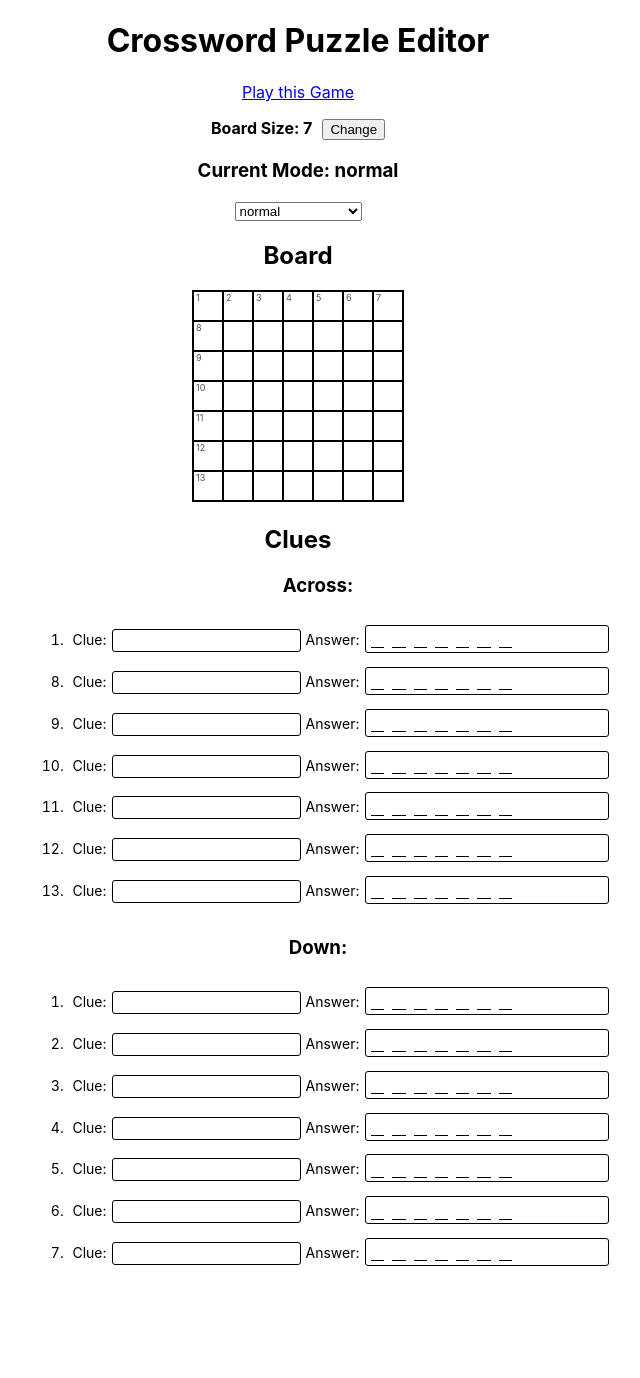
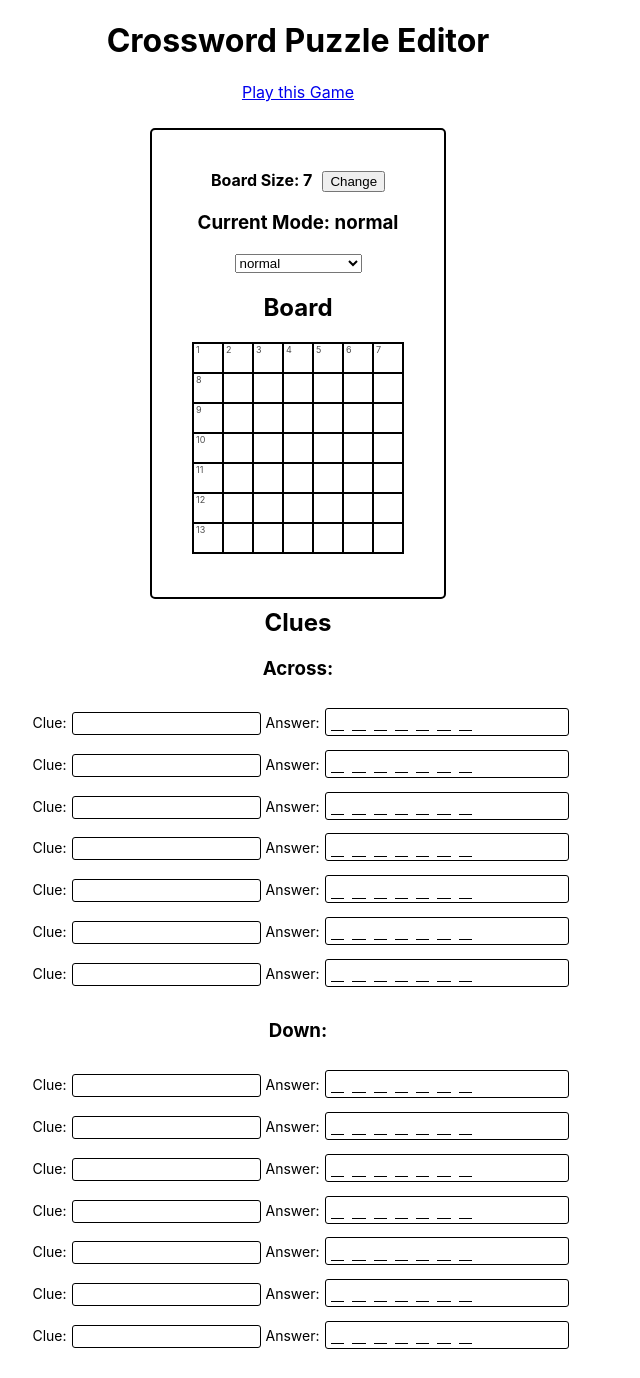
Before and after one commit to patrickweaver/crossword, a React (Create React App) app: page /editor in a window 1280 px wide. Shown: the whole page, without its empty margins (342-982 px from the left). Before the commit the page ends 1295 px from the top, so only its background shows below. Built offline with nearby package versions, Linux system fonts and the light colour scheme.

Commit message:
clues scroll behind board

```diff
--- a/src/Clues.css
+++ b/src/Clues.css
@@ -1,10 +1,12 @@
 .clue-answers {
   list-style-type: none;
+  padding: 0;
 }
 
 .clue-answers-list {
   text-align: left;
   margin: 0 auto;
+  padding: 0;
   display: inline-block;
   overflow: scroll;
 }
--- a/src/Editor.css
+++ b/src/Editor.css
@@ -5,3 +5,30 @@
 .editor {
   text-align: center;
 }
+
+.header {
+  position: fixed;
+  top: 0;
+  width: 100%;
+  background-color: white;
+}
+
+#board-wrapper {
+  position: fixed;
+  top: 0;
+  width: 100%;
+  margin-top: 8em;
+}
+
+#board-container {
+  border: 2px solid black;
+  border-radius: 5px;
+  padding: 40px;
+  display: inline-block;
+  margin: 0 auto;
+  background-color: white;
+}
+
+#clues-container {
+  margin-top: 38em;
+}
--- a/src/Editor.tsx
+++ b/src/Editor.tsx
@@ -67,6 +67,7 @@ function Editor(): JSX.Element {
 
   return (
     <div className="editor">
+      <div className="header">
         <h1>Crossword Puzzle Editor</h1>
 
         <p id="state">
@@ -74,7 +75,10 @@ function Editor(): JSX.Element {
             Play this Game
           </Link>
         </p>
+      </div>
 
+      <div id="board-wrapper">
+        <div id="board-container">
           <BoardSize boardSize={boardSize} updateBoardSize={updateBoardSize} />
 
           <ModeSelect mode={mode} onChange={(e) => setMode(e.target.value)} />
@@ -86,12 +90,18 @@ function Editor(): JSX.Element {
             updateBoard={(updatedBoard) => recalculateBoard(updatedBoard, clueAnswers, setBoard, setClueAnswers)}
             mode={mode}
           />
+        </div>
+      </div>
+      <div id="clues-wrapper">
+        <div id="clues-container">
           <Clues
             clueAnswers={clueAnswers}
             updateClueAnswer={updateClueAnswer}
             mode="editor"
           />
         </div>
+      </div>
+    </div>
   );
 }
 
```
Also changed, not shown: 1 other file (tests, documents, lock files or other folders). Lines whose indentation alone changed are shown as unchanged.
